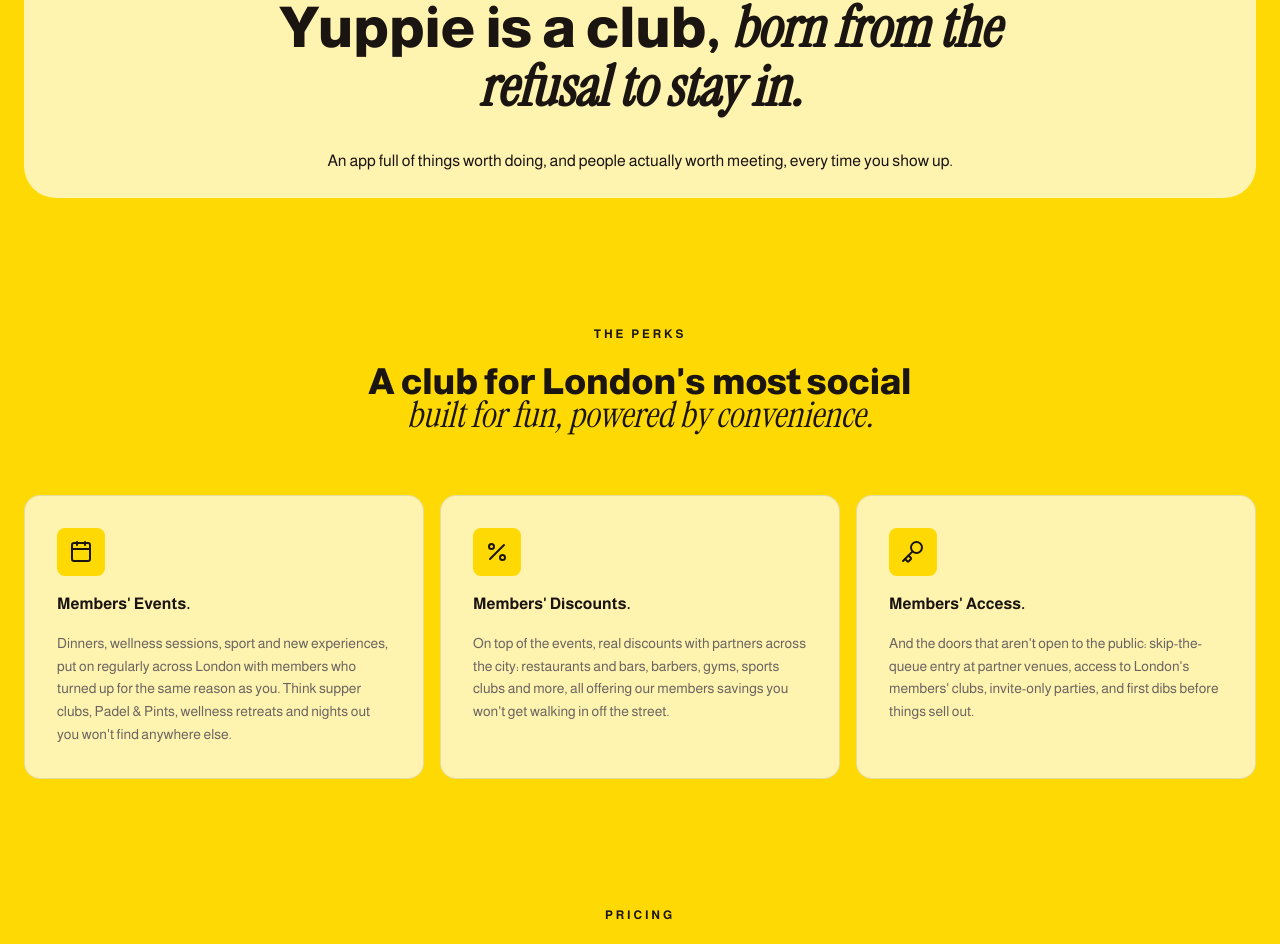
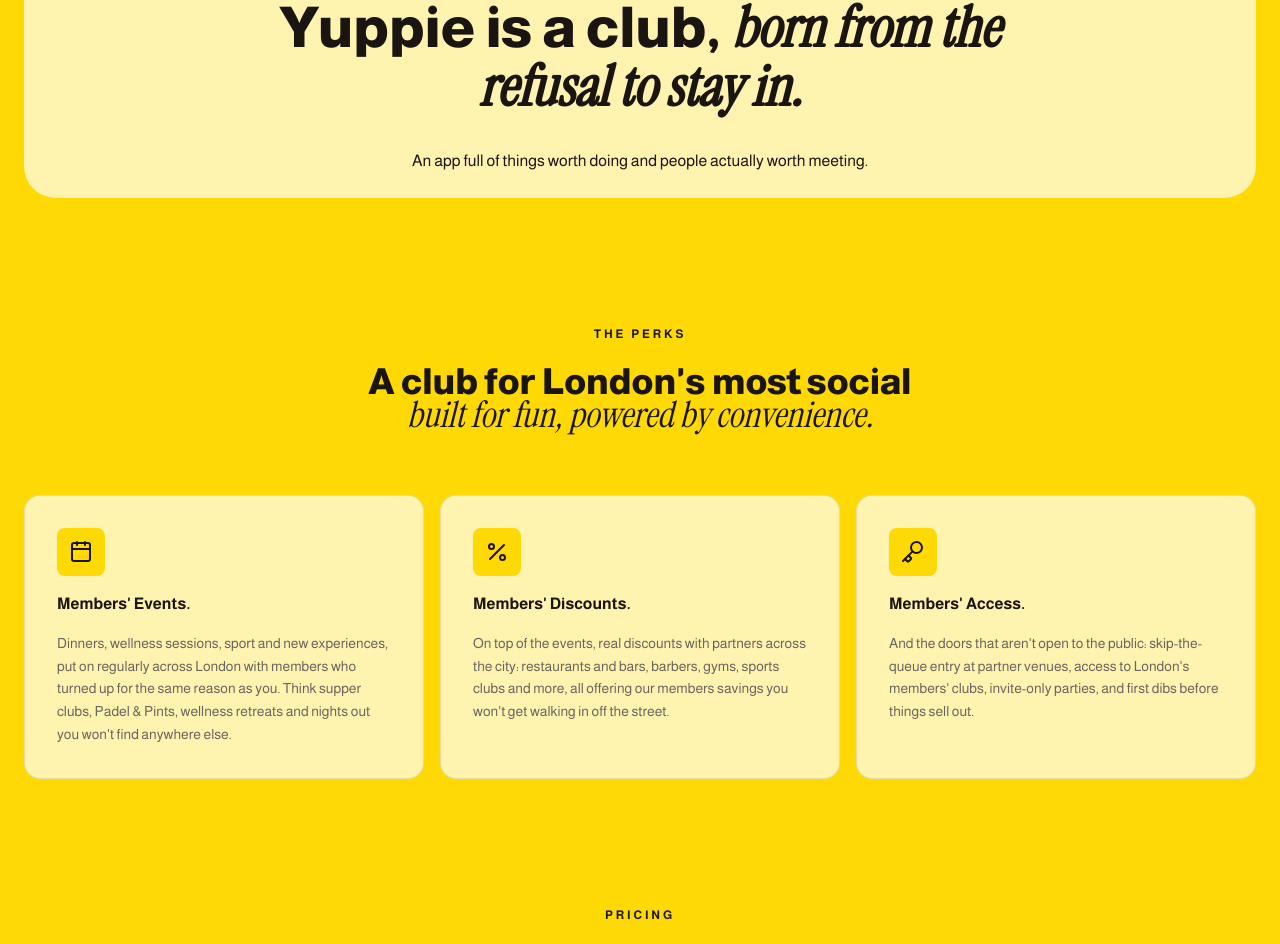
Before and after one commit to 15castla/yuppie-website, a Next.js app: page / in a window 1280 px wide. Shown: the part 865-1809 px from the top of the page. Built offline with nearby package versions, Linux system fonts and the light colour scheme.

Commit message:
Tighten THE CLUB section body copy
Co-Authored-By: Claude Sonnet 5 <noreply@anthropic.com>

```diff
--- a/components/templates/creative-studio/about.tsx
+++ b/components/templates/creative-studio/about.tsx
@@ -11,7 +11,7 @@ const HEADING_SEGMENTS = [
 ];
 
 const BODY =
-  "An app full of things worth doing, and people actually worth meeting, every time you show up.";
+  "An app full of things worth doing and people actually worth meeting.";
 
 export function About() {
   return (
```
